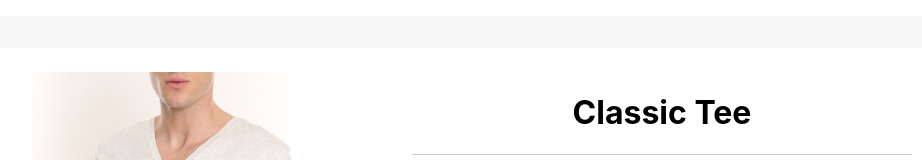
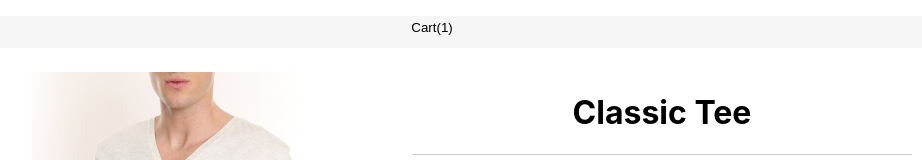
Before and after one commit to tehnools/moustache-republic, a React (Create React App) app: page / in a window 1280 px wide. Shown: the top 160 px of the page, without its empty margins (208-1130 px from the left). Built offline with nearby package versions, Linux system fonts and the light colour scheme.

Commit message:
Cart state to navbar

```diff
--- a/src/components/NavBar.jsx
+++ b/src/components/NavBar.jsx
@@ -1,10 +1,20 @@
-import React from 'react'
+import { connect } from 'react-redux'
+import React, { useState, useEffect } from 'react'
 import '../sass/navbar.scss'
 
-export default function NavBar () {
+function NavBar (props) {
+  const { cart } = props
   return (
     <div className="navbar">
-
+      <button>Cart({cart && cart.length})</button>
     </div>
   )
 }
+
+const mapStateToProps = (state) => {
+  return {
+    cart: state.cart
+  }
+}
+
+export default connect(mapStateToProps)(NavBar)
```
